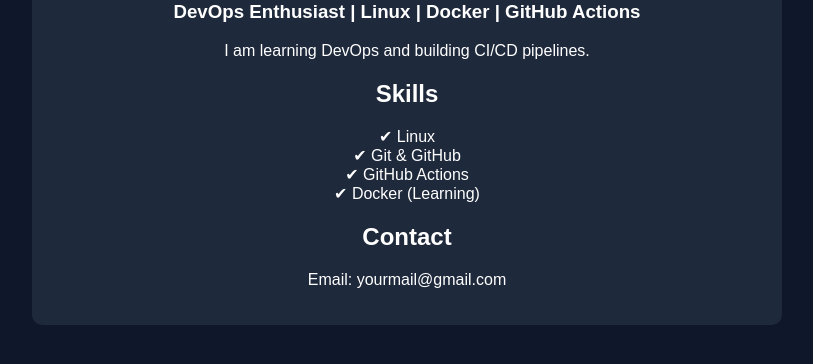
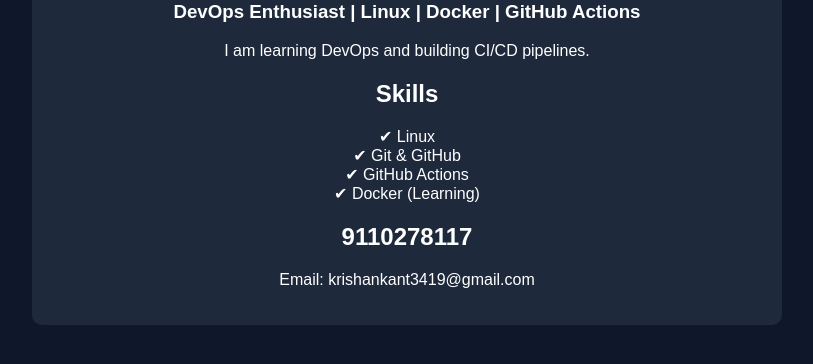
Before and after one commit to krishankant3419/github-actions-zero-to-hero, a plain HTML site: page index.html in a window 1280 px wide. Shown: the part 148-512 px from the top of the page, without its empty margins (233-1046 px from the left). Drawn offline with Linux system fonts and the light colour scheme.

Commit message:
Update contact information in index.html

```diff
--- a/index.html
+++ b/index.html
@@ -36,8 +36,8 @@
        ✔ GitHub Actions<br>
        ✔ Docker (Learning)</p>
 
-    <h2>Contact</h2>
-    <p>Email: yourmail@gmail.com</p>
+    <h2>9110278117</h2>
+    <p>Email: krishankant3419@gmail.com</p>
   </div>
 
 </body>
```
